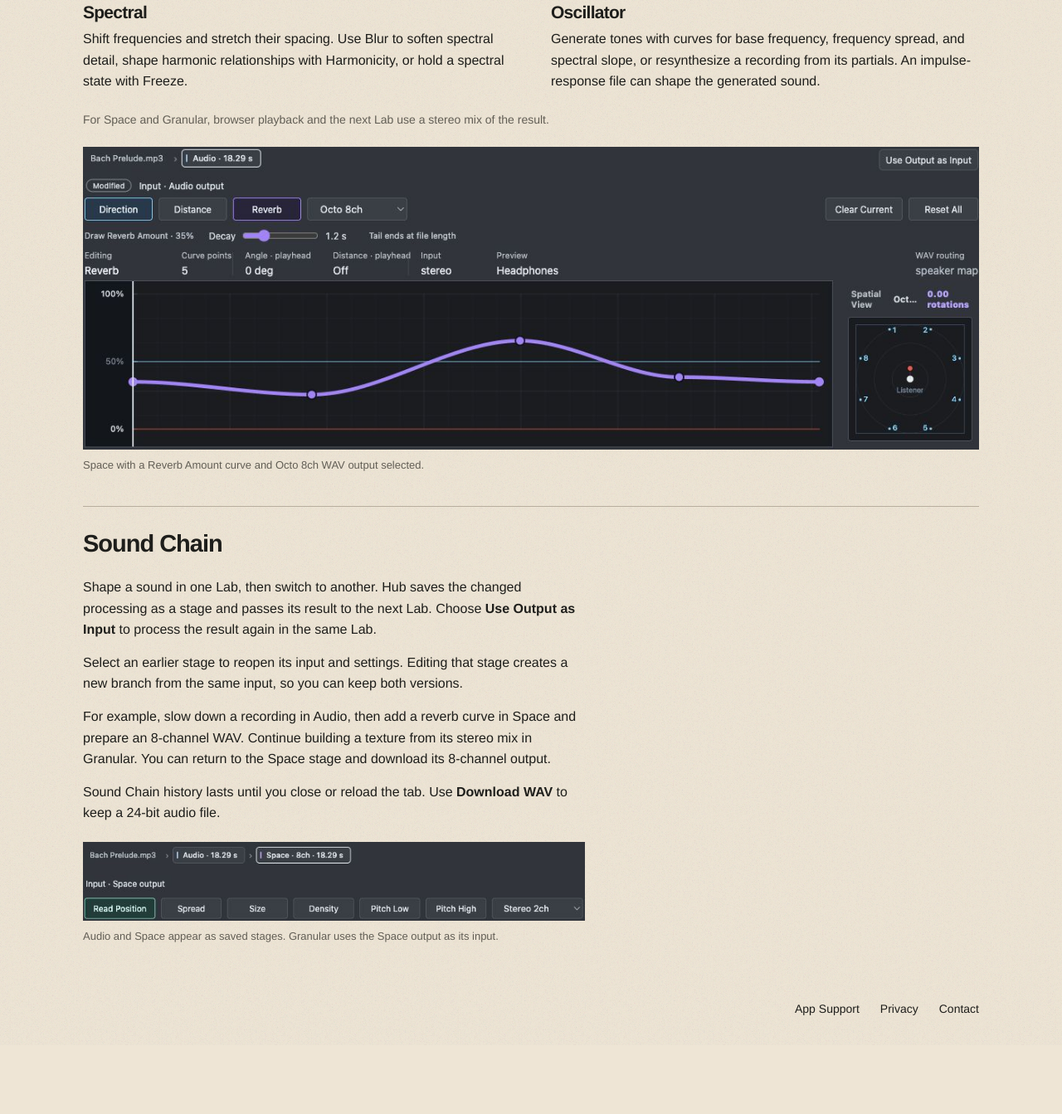
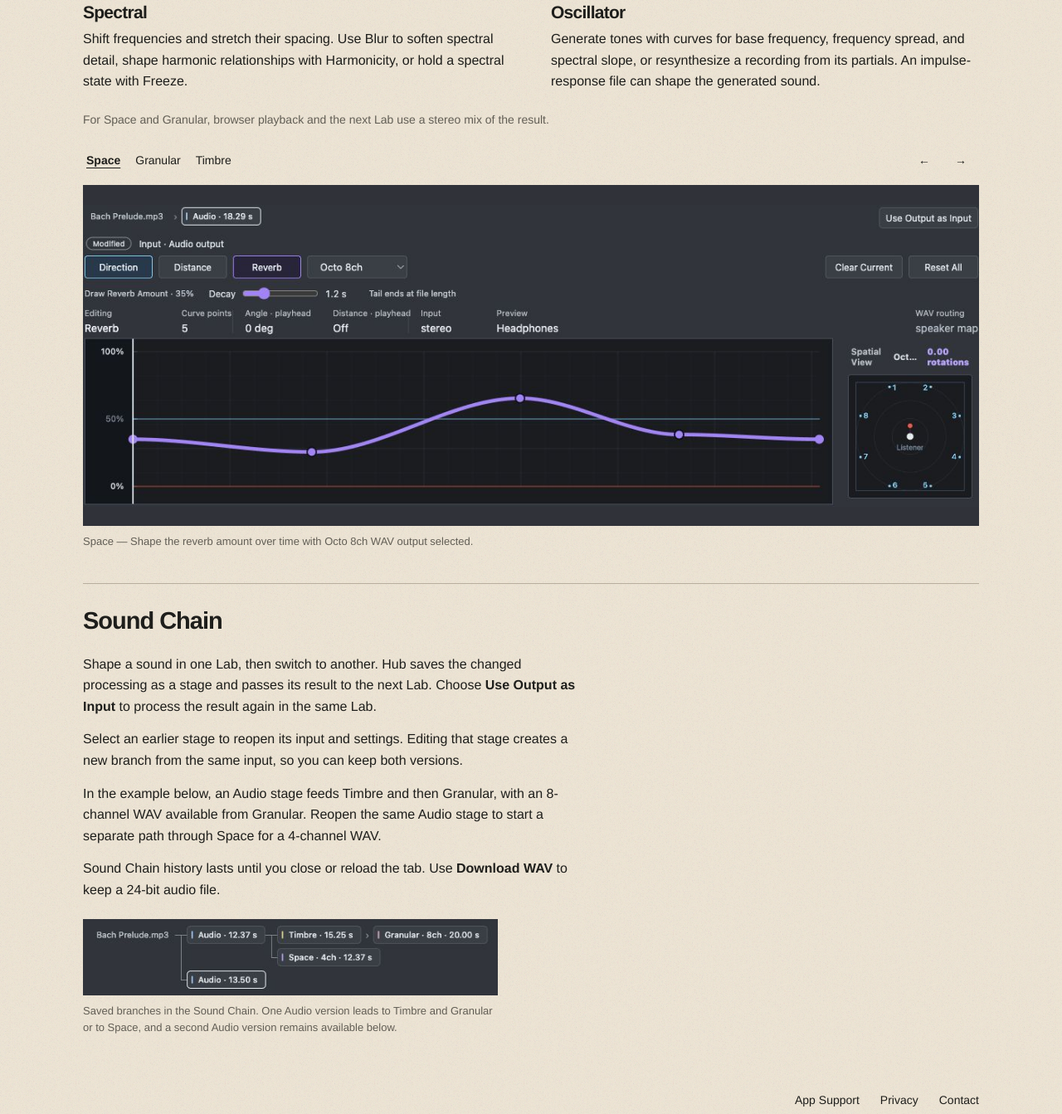
Before and after one commit to hyunsukjun/hyunsukjun.github.io, a plain HTML site: page tools/curvelab-hub/index.html in a window 1280 px wide. Shown: the part 1068-2411 px from the top of the page at 83% size. Before the commit the page ends 2328 px from the top, so only its background shows below. Drawn offline with Linux system fonts and the light colour scheme.

Commit message:
Show CurveLab Hub Lab gallery and branched Sound Chain history

```diff
--- /dev/null
+++ b/assets/curvelab-hub-gallery.js
@@ -0,0 +1,30 @@
+const gallery = document.querySelector('[data-hub-gallery]');
+const controls = gallery.querySelector('.hub-gallery-controls');
+const choices = [...controls.querySelectorAll('[data-hub-pick]')];
+const figures = [...gallery.querySelectorAll('figure')];
+const status = gallery.querySelector('[data-hub-status]');
+let current = 0;
+
+function showScreenshot(index) {
+  current = (index + figures.length) % figures.length;
+  figures.forEach((figure, position) => {
+    const selected = position === current;
+    figure.hidden = !selected;
+    choices[position].setAttribute('aria-pressed', String(selected));
+  });
+}
+
+function selectScreenshot(index) {
+  showScreenshot(index);
+  status.textContent = choices[current].textContent + ' screenshot';
+}
+
+choices.forEach((choice, index) => {
+  choice.addEventListener('click', () => selectScreenshot(index));
+});
+controls.querySelectorAll('[data-hub-step]').forEach((button) => {
+  button.addEventListener('click', () => selectScreenshot(current + Number(button.dataset.hubStep)));
+});
+
+showScreenshot(0);
+controls.hidden = false;
--- a/assets/style.css
+++ b/assets/style.css
@@ -253,9 +253,11 @@ header,.footer{flex-shrink:0}
 .hub-detail-figure {
   margin-top: 22px;
 }
-.hub-chain-copy,
+.hub-chain-copy {
+  max-width: 68ch;
+}
 .hub-chain-figure {
-  max-width: 68ch;
+  max-width: 500px;
 }
 .hub-detail-figure a,
 .hub-detail-figure img {
@@ -265,6 +267,30 @@ header,.footer{flex-shrink:0}
   width: 100%;
   height: auto;
 }
+.hub-gallery {
+  margin-top: 16px;
+}
+.hub-gallery-controls:not([hidden]) {
+  gap: 0 10px;
+}
+.hub-gallery-arrows {
+  display: flex;
+  margin-left: auto;
+}
+.hub-gallery-arrows button {
+  min-width: 44px;
+}
+.hub-gallery-controls:not([hidden]) ~ .hub-detail-figure {
+  margin-top: 0;
+}
+.hub-gallery .hub-detail-figure a {
+  aspect-ratio: 1183 / 450;
+  background: #303239;
+}
+.hub-gallery .hub-detail-figure img {
+  height: 100%;
+  object-fit: contain;
+}
 @media (max-width: 600px) {
   .hub-lab-grid {
     grid-template-columns: 1fr;
--- a/tools/curvelab-hub/index.html
+++ b/tools/curvelab-hub/index.html
@@ -1,4 +1,4 @@
-<!doctype html><html lang="en"><head><meta charset="utf-8"><meta name="viewport" content="width=device-width, initial-scale=1"><title>CurveLab Hub · Hyunsuk Jun</title><meta name="description" content="A browser workspace for exploring and processing sound." ><meta property="og:title" content="CurveLab Hub · Hyunsuk Jun"><meta property="og:description" content="A browser workspace for exploring and processing sound."><meta property="og:type" content="website"><link rel="canonical" href="https://hyunsukjun.github.io/tools/curvelab-hub/"><meta property="og:url" content="https://hyunsukjun.github.io/tools/curvelab-hub/"><link rel="icon" href="../../assets/favicon.svg" type="image/svg+xml"><link rel="stylesheet" href="../../assets/style.css?v=20261122-curvelab-image-fullsize"></head><body><a class="skip" href="#main">Skip to content</a><div class="wrap"><header><a class="brand" href="../../index.html">Hyunsuk Jun</a><nav aria-label="Main navigation"><a href="../../about/index.html">About</a></nav></header><main id="main">
+<!doctype html><html lang="en"><head><meta charset="utf-8"><meta name="viewport" content="width=device-width, initial-scale=1"><title>CurveLab Hub · Hyunsuk Jun</title><meta name="description" content="A browser workspace for exploring and processing sound." ><meta property="og:title" content="CurveLab Hub · Hyunsuk Jun"><meta property="og:description" content="A browser workspace for exploring and processing sound."><meta property="og:type" content="website"><link rel="canonical" href="https://hyunsukjun.github.io/tools/curvelab-hub/"><meta property="og:url" content="https://hyunsukjun.github.io/tools/curvelab-hub/"><link rel="icon" href="../../assets/favicon.svg" type="image/svg+xml"><link rel="stylesheet" href="../../assets/style.css?v=20261122-curvelab-gallery"></head><body><a class="skip" href="#main">Skip to content</a><div class="wrap"><header><a class="brand" href="../../index.html">Hyunsuk Jun</a><nav aria-label="Main navigation"><a href="../../about/index.html">About</a></nav></header><main id="main">
 <div class="page-title">
   <a class="back" href="../index.html">← Tools</a>
   <h1>CurveLab Hub</h1>
@@ -40,12 +40,37 @@
     </article>
   </div>
   <p class="small muted hub-format-note">For Space and Granular, browser playback and the next Lab use a stereo mix of the result.</p>
-  <figure class="hub-detail-figure">
-    <a href="../../assets/curvelab-hub-space-reverb.jpg">
-      <img src="../../assets/curvelab-hub-space-reverb.jpg" width="1183" height="399" loading="lazy" alt="Open a larger view of the Space editor showing a drawn Reverb Amount curve, its Decay control, and the Octo 8ch speaker layout.">
-    </a>
-    <figcaption class="caption">Space with a Reverb Amount curve and Octo 8ch WAV output selected.</figcaption>
-  </figure>
+  <div class="hub-gallery" data-hub-gallery>
+    <div class="app-screens-controls hub-gallery-controls" role="group" aria-label="Lab screenshots" hidden>
+      <button type="button" data-hub-pick aria-pressed="true">Space</button>
+      <button type="button" data-hub-pick aria-pressed="false">Granular</button>
+      <button type="button" data-hub-pick aria-pressed="false">Timbre</button>
+      <div class="hub-gallery-arrows">
+        <button type="button" data-hub-step="-1" aria-label="Previous screenshot">←</button>
+        <button type="button" data-hub-step="1" aria-label="Next screenshot">→</button>
+      </div>
+    </div>
+    <span class="visually-hidden" role="status" data-hub-status></span>
+    <figure class="hub-detail-figure">
+      <a href="../../assets/curvelab-hub-space-reverb.jpg">
+        <img src="../../assets/curvelab-hub-space-reverb.jpg" width="1183" height="399" loading="lazy" alt="Open a larger view of the Space editor with a Reverb Amount curve, its Decay control, and the Octo 8ch speaker layout.">
+      </a>
+      <figcaption class="caption">Space — Shape the reverb amount over time with Octo 8ch WAV output selected.</figcaption>
+    </figure>
+    <figure class="hub-detail-figure">
+      <a href="../../assets/curvelab-hub-granular-density.jpg">
+        <img src="../../assets/curvelab-hub-granular-density.jpg" width="1183" height="450" loading="lazy" alt="Open a larger view of the Granular editor with a density curve, source window, and Octo 8ch selected.">
+      </a>
+      <figcaption class="caption">Granular — Vary the number of grains per second with a Density curve.</figcaption>
+    </figure>
+    <figure class="hub-detail-figure">
+      <a href="../../assets/curvelab-hub-timbre-chain.jpg">
+        <img src="../../assets/curvelab-hub-timbre-chain.jpg" width="1183" height="399" loading="lazy" alt="Open a larger view of the Timbre editor with a cutoff curve and the Low Pass, Chorus, and Delay effects in order.">
+      </a>
+      <figcaption class="caption">Timbre — Sweep a low-pass cutoff and pass the result through Chorus and Delay.</figcaption>
+    </figure>
+  </div>
+  <script src="../../assets/curvelab-hub-gallery.js" defer></script>
 </section>
 
 <section class="hub-section" aria-labelledby="hub-chain-title">
@@ -53,14 +78,14 @@
   <div class="hub-chain-copy">
     <p>Shape a sound in one Lab, then switch to another. Hub saves the changed processing as a stage and passes its result to the next Lab. Choose <strong>Use Output as Input</strong> to process the result again in the same Lab.</p>
     <p>Select an earlier stage to reopen its input and settings. Editing that stage creates a new branch from the same input, so you can keep both versions.</p>
-    <p>For example, slow down a recording in Audio, then add a reverb curve in Space and prepare an 8-channel WAV. Continue building a texture from its stereo mix in Granular. You can return to the Space stage and download its 8-channel output.</p>
+    <p>In the example below, an Audio stage feeds Timbre and then Granular, with an 8-channel WAV available from Granular. Reopen the same Audio stage to start a separate path through Space for a 4-channel WAV.</p>
     <p>Sound Chain history lasts until you close or reload the tab. Use <strong>Download WAV</strong> to keep a 24-bit audio file.</p>
   </div>
   <figure class="hub-detail-figure hub-chain-figure">
-    <a href="../../assets/curvelab-hub-sound-chain.jpg">
-      <img src="../../assets/curvelab-hub-sound-chain.jpg" width="728" height="114" loading="lazy" alt="Open a larger view of the Sound Chain showing Bach Prelude, a saved Audio stage, and a saved 8-channel Space stage feeding Granular.">
+    <a href="../../assets/curvelab-hub-history-tree.jpg">
+      <img src="../../assets/curvelab-hub-history-tree.jpg" width="551" height="102" loading="lazy" alt="Open a larger view of the Sound Chain history showing two Audio versions. One branches into Timbre followed by Granular, and into a separate Space stage.">
     </a>
-    <figcaption class="caption">Audio and Space appear as saved stages. Granular uses the Space output as its input.</figcaption>
+    <figcaption class="caption">Saved branches in the Sound Chain. One Audio version leads to Timbre and Granular or to Space, and a second Audio version remains available below.</figcaption>
   </figure>
 </section>
 </main><footer class="footer"><div class="footer-links"><a href="../../support/index.html">App Support</a><a href="../../privacy/index.html">Privacy</a><a href="../../about/index.html#contact">Contact</a></div></footer></div></body></html>
```
Also changed, not shown: assets/curvelab-hub-granular-density.jpg (added), assets/curvelab-hub-history-tree.jpg (added), assets/curvelab-hub-timbre-chain.jpg (added).
